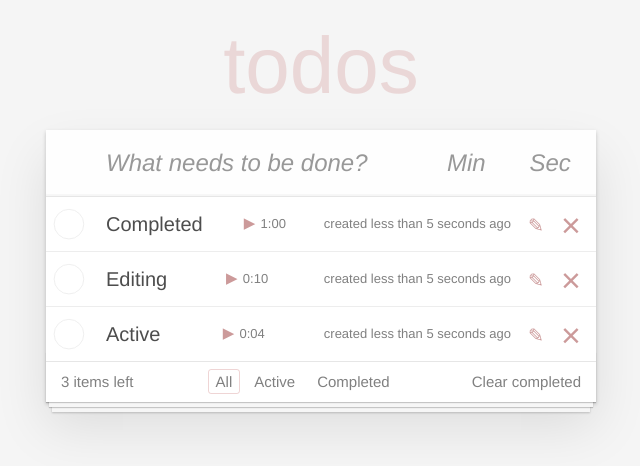
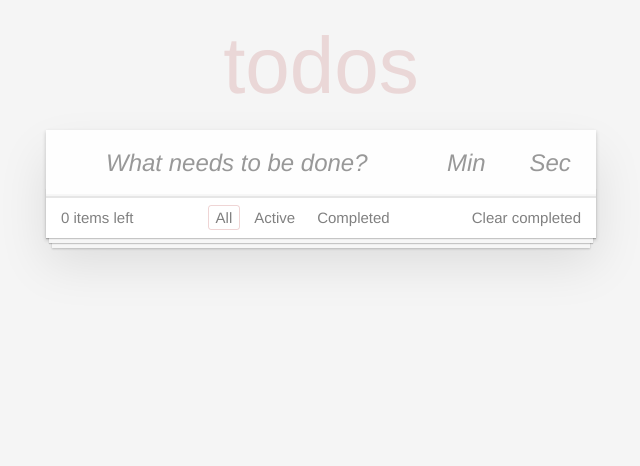
Before and after one commit to iuliana-lapatkina/todo-app, a React (Create React App) app: page / in a window 1280 px wide. Shown: the top 466 px of the page, without its empty margins (319-959 px from the left). Built offline with nearby package versions, Linux system fonts and the light colour scheme; the HTML template or start-up script is replaced by a standard one.

Commit message:
Add local storage save

```diff
--- a/src/components/App/App.js
+++ b/src/components/App/App.js
@@ -8,13 +8,32 @@ export default class App extends Component {
   startId = 1;
 
   state = {
-    todoData: [
-      this.createTodoItem('Completed', 1, 0),
-      this.createTodoItem('Editing', 0, 10),
-      this.createTodoItem('Active', 0, 4),
-    ],
+    todoData: [],
     currentFilter: 'All',
   };
+
+  componentDidMount() {
+    if (localStorage.length !== 0) {
+      this.setState(() => {
+        const newData = JSON.parse(localStorage.getItem('todoData'));
+        newData.map((item) => {
+          let newTime = item.createTime;
+          newTime = new Date(newTime);
+          return (item.createTime = newTime);
+        });
+        return {
+          todoData: newData,
+        };
+      });
+      this.startId = localStorage.getItem('startId');
+    }
+  }
+
+  componentDidUpdate() {
+    const { todoData } = this.state;
+    localStorage.setItem('todoData', JSON.stringify(todoData));
+    localStorage.setItem('startId', this.startId);
+  }
 
   addItem = (label, min, sec) => {
     this.setState(({ todoData }) => {
@@ -100,7 +119,7 @@ export default class App extends Component {
     const newCurrentFilter = status;
     let doneId = [];
     this.allVisible();
-    this.setState(({ todoData, currentFilter }) => {
+    this.setState(({ todoData }) => {
       if (status === 'Active') {
         doneId = todoData.filter((el) => el.done).map((el) => el.id);
       }
--- a/src/components/Task/Task.js
+++ b/src/components/Task/Task.js
@@ -26,6 +26,13 @@ export default class Task extends Component {
     };
   }
 
+  componentDidMount() {
+    const { onTimer } = this.props;
+    if (onTimer) {
+      this.startTimer();
+    }
+  }
+
   componentWillUnmount() {
     clearInterval(this.myInterval);
   }
@@ -40,7 +47,7 @@ export default class Task extends Component {
           sec: sec - 1,
         });
       }
-      if (sec === 1) {
+      if (sec === 0) {
         if (min === 0) {
           clearInterval(this.myInterval);
           onToggleTimer();
@@ -51,7 +58,7 @@ export default class Task extends Component {
           }));
         }
       }
-      editItemTime(min, sec, id);
+      editItemTime(min, sec - 1, id);
     }, 1000);
   };
 
```
